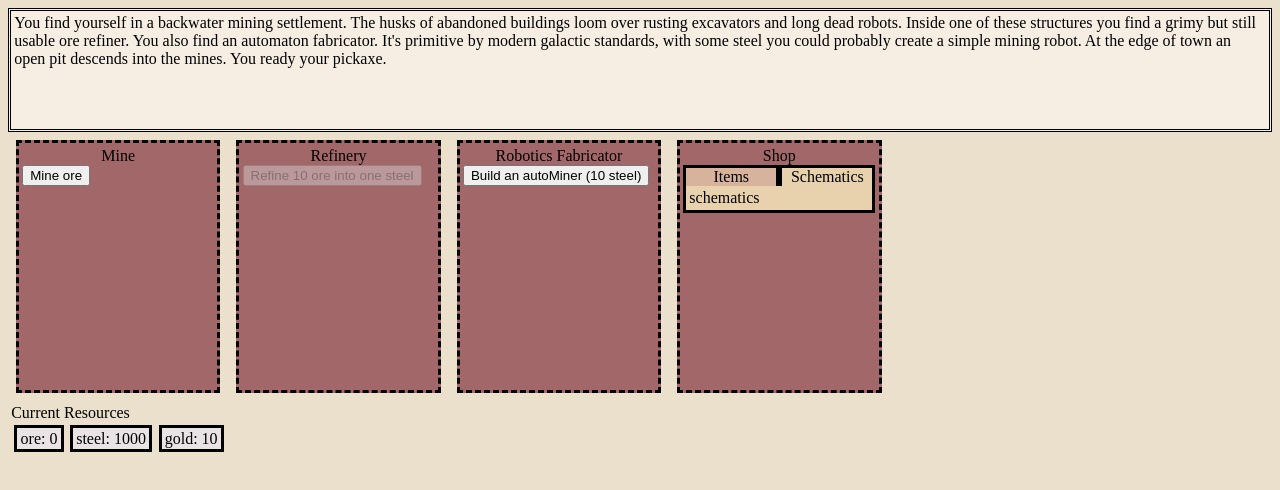
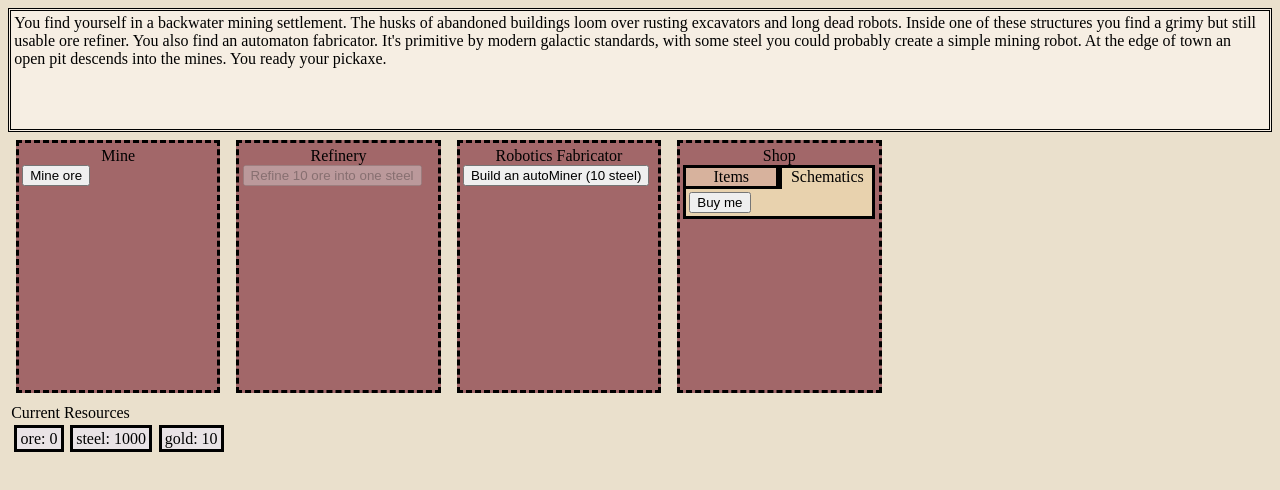
Before and after one commit to michaelwhittemore/vue-clicker-game, a Vue app: page / in a window 1280 px wide. Both pictures are taken after a click on the element "Schematics". Shown: the top 490 px of the page. Built offline with nearby package versions, Linux system fonts and the light colour scheme.

Commit message:
bottom border for unselected tab

```diff
--- a/src/components/Locations/ShopLocation.vue
+++ b/src/components/Locations/ShopLocation.vue
@@ -25,8 +25,10 @@ const shopTab = ref('items')
   <template v-if="true">
     <LocationComponent :location-name="'Shop'">
       <div class="flexUtility">
-        <div class="tabSelector itemsColor" @click="shopTab = 'items'">Items</div>
-        <div class="tabSelector schematicsColor" @click="shopTab = 'schematics'">Schematics</div>
+        <div :class="{selectedTab: shopTab === 'items'}"  class="tabSelector itemsColor"
+        @click="shopTab = 'items'">Items</div>
+        <div :class="{selectedTab: shopTab === 'schematics'}"  class="tabSelector schematicsColor"
+        @click="shopTab = 'schematics'">Schematics</div>
       </div>
 
       <component :is="shopTabs[shopTab]"></component>
@@ -36,11 +38,15 @@ const shopTab = ref('items')
 </template>
 
 <style>
+.selectedTab {
+  border-bottom-style: none !important;
+}
+
 .tabSelector {
   text-align: center;
   width: 50%;
   margin-bottom: 0px;
   border-style: solid;
-  border-bottom-style: none;
+
 }
 </style>
--- /dev/null
+++ b/src/components/ShopComponents/BuySchematic.vue
@@ -0,0 +1,20 @@
+<script setup lang="ts">
+import { gameStateStorage } from '@/typescript/gameStateStorage';
+// 1. Should add to the gameStateStorage
+    // Maybe we go form one array to another? like unlocks vs unlocked? or is that excessive?
+    // Just one I think
+// Should only show until you purchase it
+// Should these cause a narrative trigger? Or only when building something new?
+/* Possible schematics include:
+    - Auto gold miner AutoGoldMiner
+    - upgraded refiner (The button will be in the refinery)
+    - Nero-uplink - the button the adjust it should be above the experience bar area I think
+    - Advanced Auto Miner
+    - Prospecting tool (unlocks new resources in the mines)
+*/
+
+</script>
+<template>
+    <button> Buy me</button>
+
+</template>
--- a/src/components/ShopComponents/ShopSchematicsComponent.vue
+++ b/src/components/ShopComponents/ShopSchematicsComponent.vue
@@ -1,8 +1,9 @@
 <script setup lang="ts">
+import BuySchematic from './BuySchematic.vue';
 </script>
 <template>
     <div class="shopTab schematicsColor">
-        <div>schematics</div>
+        <BuySchematic />
     </div>
 
 </template>
--- a/src/typescript/gameStateStorage.ts
+++ b/src/typescript/gameStateStorage.ts
@@ -35,11 +35,10 @@ export interface StateStorageObject {
         robotics: Skill,
         trading: Skill,
     }
-    goods?: object,
-    technologies?: object,
     upgrades: {
         pickaxe: Upgrade
     },
+    unlockedSchematics: Array<string>,
     narrativeTriggersArray: NarrativeTrigger[],
 }
 
@@ -86,8 +85,7 @@ const gameStateStorageObject: StateStorageObject = {
             }
         }
     },
-    goods: {},
-    technologies: {},
+    unlockedSchematics: [],
     narrativeTriggersArray: ['gameStart'],
 }
 
```
Also changed, not shown: 1 other file (tests, documents, lock files or other folders).
